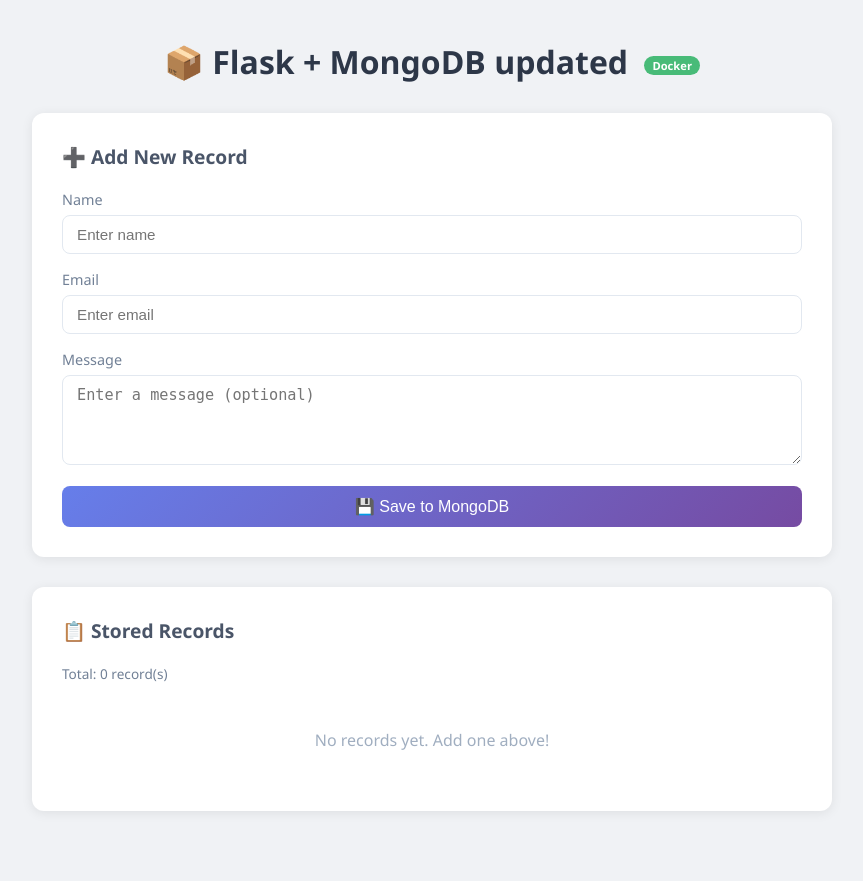
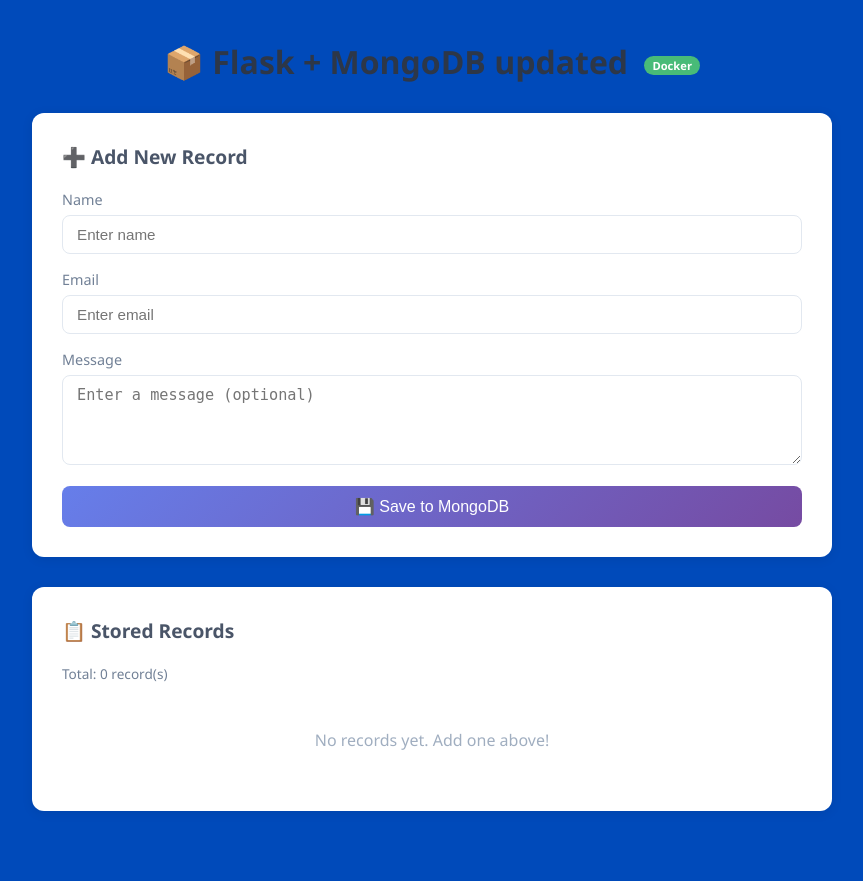
Before and after one commit to nobya07/two-tire-webapp-flask-mongo, a Flask app: page / in a window 1280 px wide. Shown: the whole page, without its empty margins (208-1071 px from the left). Run offline with Flask 3, Linux system fonts and the light colour scheme; data that the repository does not hold is empty.

Commit message:
test auto trigger

```diff
--- a/templates/index.html
+++ b/templates/index.html
@@ -8,7 +8,7 @@
     * { box-sizing: border-box; margin: 0; padding: 0; }
     body {
       font-family: 'Segoe UI', sans-serif;
-      background: #f0f2f5;
+      background: #004aba;
       min-height: 100vh;
       padding: 40px 20px;
     }
```
